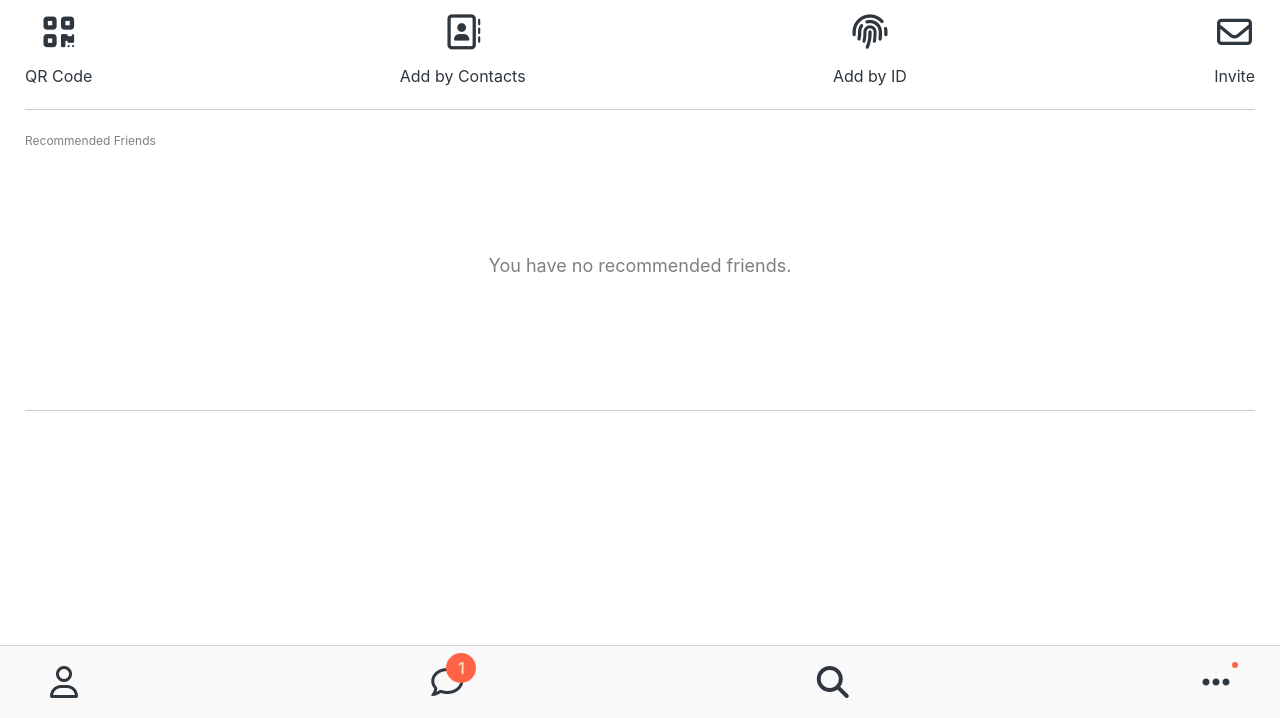
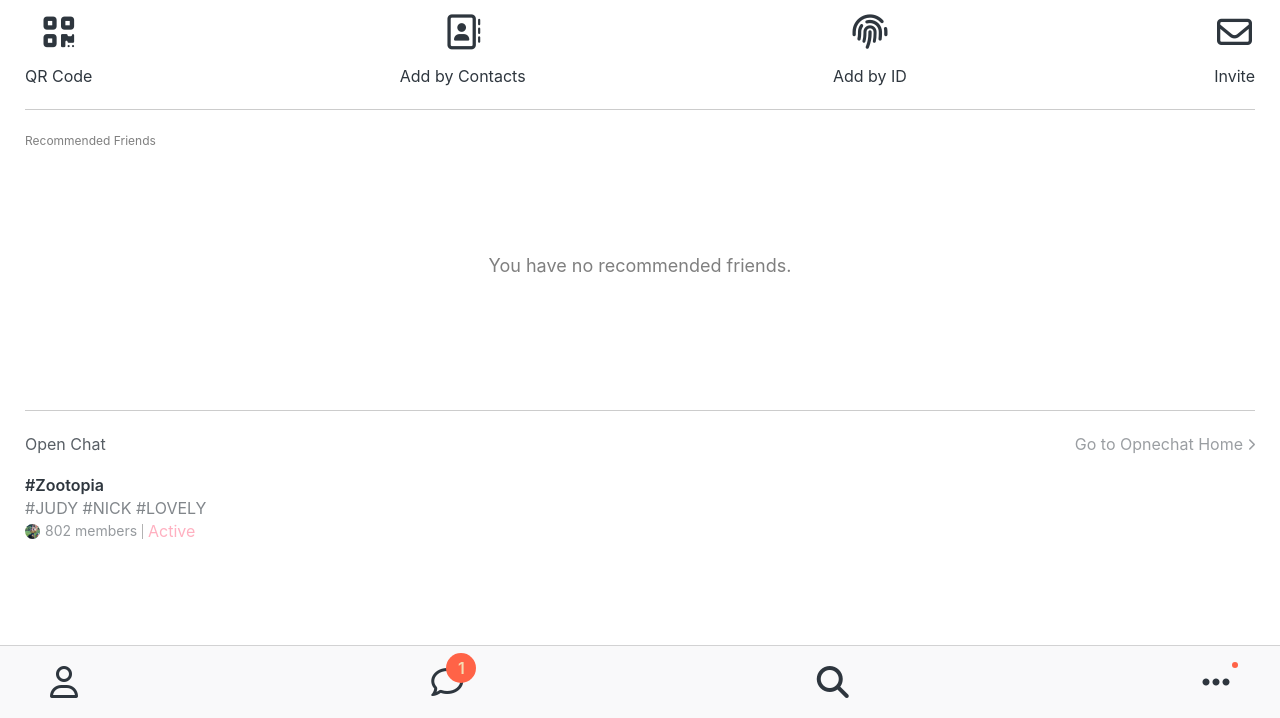
Before and after one commit to L-JinH/kokoa-clone-2021, a plain HTML site: page find.html in a window 1280 px wide. Shown: the part 82-800 px from the top of the page. Drawn offline with Linux system fonts and the light colour scheme.

Commit message:
kokoa-clone-third(3)

```diff
--- a/css/components/find.css
+++ b/css/components/find.css
@@ -52,3 +52,57 @@
     font-size: 18px;
     color: rgba(0, 0, 0, 0.5);
 }
+
+.open-chat__header {
+    display: flex;
+    justify-content: space-between;
+    opacity: 0.8;
+    margin-bottom: 25px;
+}
+
+.open-chat__header span {
+    opacity: 0.6;
+}
+
+.open-post {
+    display: flex;
+}
+
+.open-post__title {
+    font-weight: 600;
+    margin-bottom: 7px;
+}
+
+.open-post__hashtags {
+    text-transform: uppercase;
+    opacity: 0.6;
+}
+
+.open-post__members {
+    margin-top: 7px;
+    display: flex;
+    align-items: center;
+}
+
+.open-post__members img {
+    width: 15px;
+    height: 15px;
+    border-radius: 50%;
+    margin-right: 5px;
+}
+
+.open-post__members-count {
+    opacity: 0.5;
+    font-size: 14px;
+}
+
+.open-post__members .divider {
+    width: 1px;
+    height: 15px;
+    margin: 0px 5px;
+    background-color: rgba(0, 0, 0, 0.3);
+}
+
+.open-post__members-status {
+    color: #ffb0c0;
+}
--- a/find.html
+++ b/find.html
@@ -88,6 +88,33 @@
                 You have no recommended friends.
             </span>
         </div>
+        <div class="open-chat">
+            <div class="open-chat__header">
+                <h4 class="open-chat__title">Open Chat</h4>
+                <span>Go to Opnechat Home
+                    <i class="fas fa-chevron-right fa-xs"></i>
+                </span>
+            </div>
+            <div class="open-post">
+                <div class="open-post__column">
+                    <h5 class="open-post__title">
+                        #Zootopia
+                    </h5>
+                    <h6 class="open-post__hashtags">
+                        #judy #nick #lovely
+                    </h6>
+                    <div class="open-post__members">
+                        <img src="images/1.jpg" />
+                        <span class="open-post__members-count">
+                            802 members
+                        </span>
+                        <div class="divider"></div>
+                        <span class="open-post__members-status">Active</span>
+                    </div>
+                </div>
+                <div class="opne-post__column"></div>
+            </div>
+        </div>
     </main>
 
     <script src="https://kit.fontawesome.com/6478f529f2.js"
```
Also changed, not shown: images/3.jpg (added).
